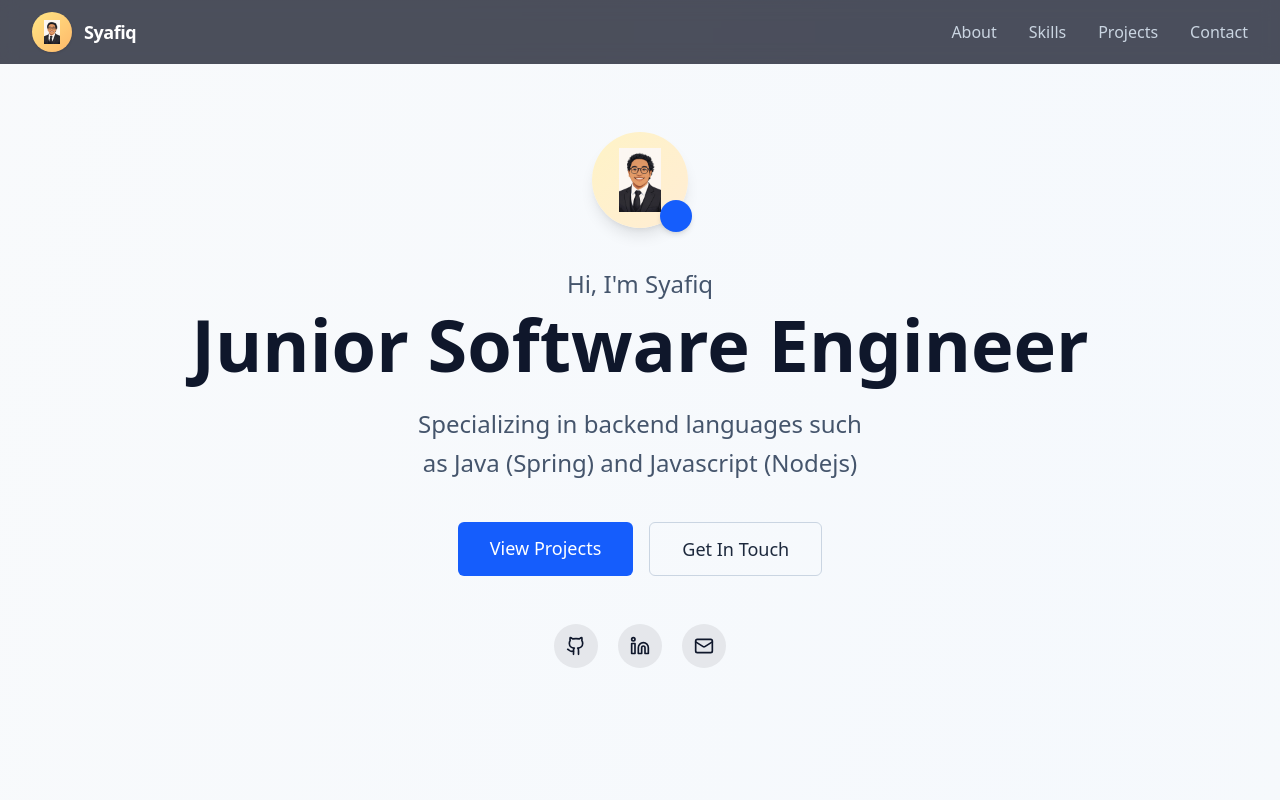
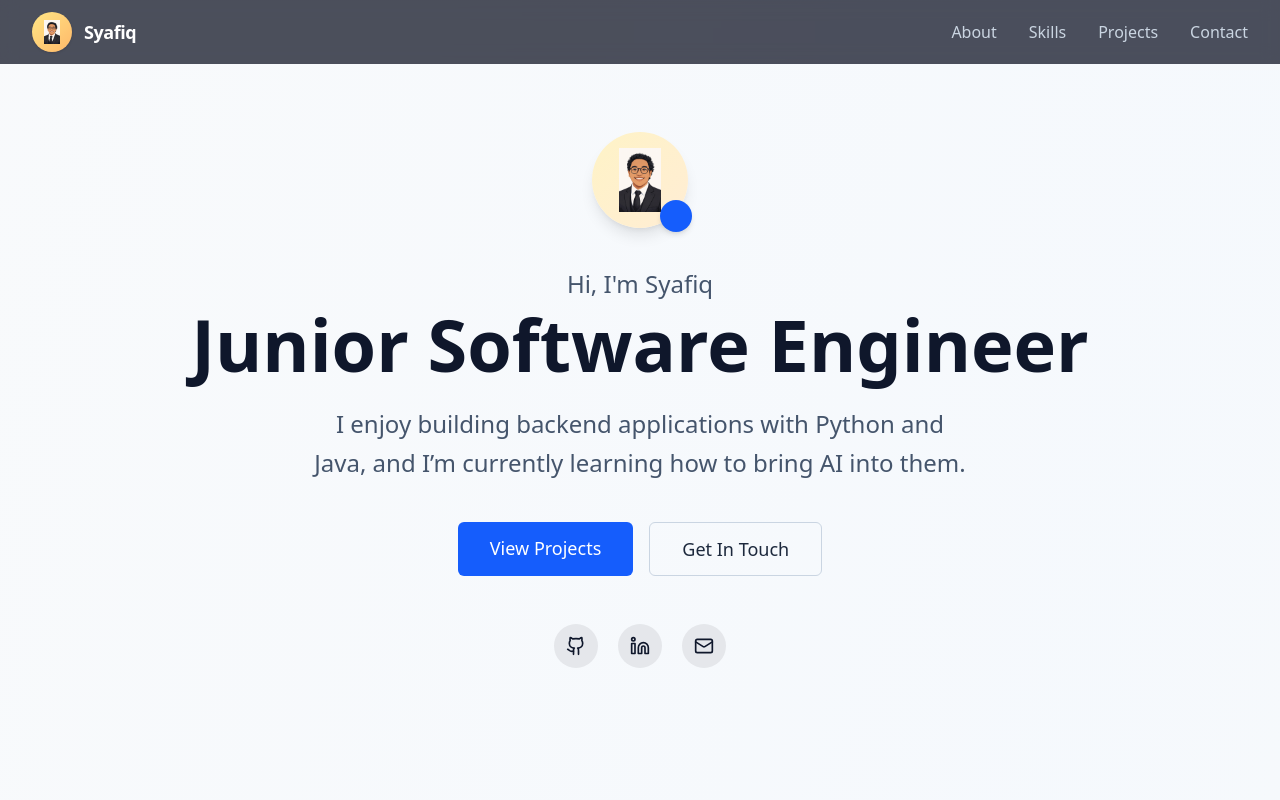
Before and after one commit to angelfila2/portfolio, a React (Vite) app: page / in a window 1280 px wide. Shown: the top 800 px of the page. Built offline with nearby package versions, Linux system fonts and the light colour scheme.

Commit message:
Use approachable Python and Java homepage introduction

```diff
--- a/index.html
+++ b/index.html
@@ -9,11 +9,11 @@
     <meta name="title" content="Muhammad Syafiq | Junior Software Engineer" />
     <meta
       name="description"
-      content="Portfolio of Muhammad Syafiq, a Singapore-based Junior Software Engineer specializing in backend development with Java (Spring Boot), Node.js, and scalable web architectures."
+      content="Portfolio of Muhammad Syafiq, a Singapore-based Junior Software Engineer who enjoys building backend applications with Python and Java and is learning how to bring AI into them."
     />
     <meta
       name="keywords"
-      content="Muhammad Syafiq, Software Engineer, Backend Developer, Java, Spring Boot, Node.js, React, PostgreSQL, Singapore Developer"
+      content="Muhammad Syafiq, Software Engineer, Backend Developer, Python, AI Applications, FastAPI, React, Java, Singapore Developer"
     />
     <meta name="author" content="Muhammad Syafiq Bin Wahinudin" />
     <meta name="theme-color" content="#0f172a" />
@@ -27,7 +27,7 @@
     />
     <meta
       property="og:description"
-      content="Explore backend and software engineering projects in Java (Spring Boot) and Node.js by Muhammad Syafiq."
+      content="Explore Muhammad Syafiq’s backend projects with Python and Java, and his journey learning to bring AI into applications."
     />
     <meta
       property="og:image"
@@ -46,7 +46,7 @@
     />
     <meta
       name="twitter:description"
-      content="Explore backend and software engineering projects in Java (Spring Boot) and Node.js by Muhammad Syafiq."
+      content="Explore Muhammad Syafiq’s backend projects with Python and Java, and his journey learning to bring AI into applications."
     />
     <meta
       name="twitter:image"
--- a/src/components/Hero.jsx
+++ b/src/components/Hero.jsx
@@ -82,8 +82,8 @@ const Hero = () => {
 
         {/* Tagline */}
         <p className="text-xl md:text-2xl text-slate-600 mb-10 text-center text-balance leading-relaxed max-w-3xl">
-          Specializing in backend languages such as Java (Spring) and Javascript
-          (Nodejs)
+          I enjoy building backend applications with Python and Java,
+          and I’m currently learning how to bring AI into them.
         </p>
 
         {/* CTA */}
```
